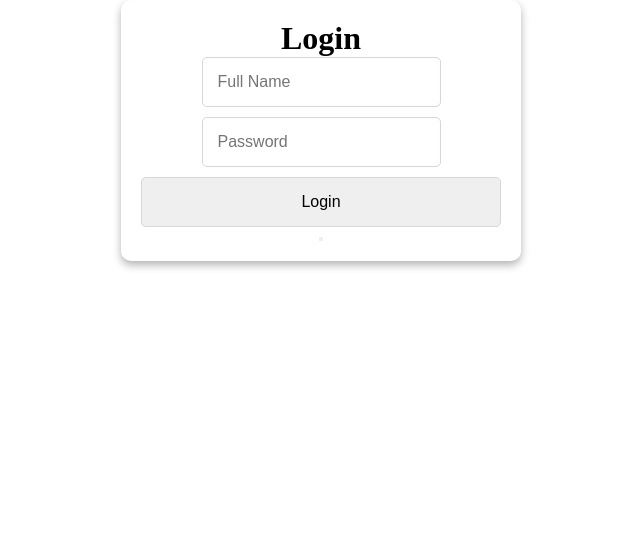
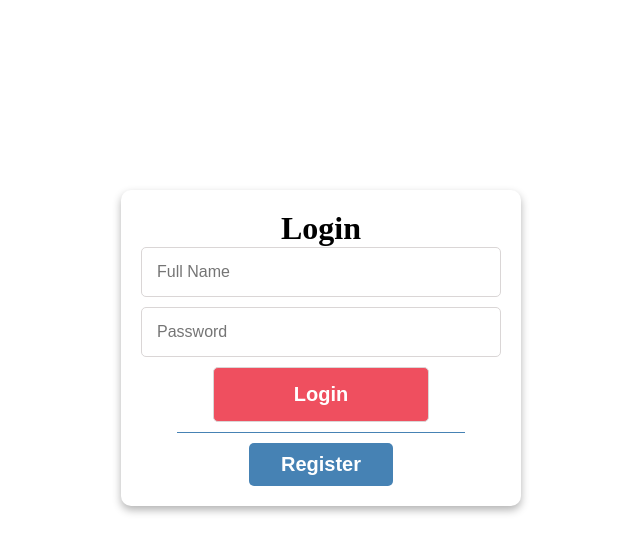
Before and after one commit to fadlalah-taher/Address-Book, a React (Create React App) app in the folder address-book/: page / in a window 1280 px wide. Shown: the top 552 px of the page, without its empty margins (319-959 px from the left). Built offline with nearby package versions, Linux system fonts and the light colour scheme.

Commit message:
Adding css to buttons

```diff
--- a/address-book/src/index.css
+++ b/address-book/src/index.css
@@ -38,3 +38,50 @@ form input:focus{
   border-color: rgb(239, 79, 95);
   box-shadow: 0 0 8px rgb(239, 79, 95);
 }
+.body{
+  height: 90vh;
+  display: flex;
+  align-items: center;
+  justify-content: center;
+}
+.input-login{
+  width: 100%;
+}
+.loginBtn{
+  background-color: rgb(239, 79, 95);
+  padding: 15px;
+  text-align: center;
+  text-decoration: none;
+  width: 60%;
+  border-radius: 5px;
+  color: white;
+  font-size: 20px;
+  font-family: 'Arial';
+  font-weight: 700;
+  transition: 0.5s;
+}
+.loginBtn:hover{
+  background-color: rgb(227, 58, 75);
+}
+.divider{
+  border-top: 1px solid steelblue;
+  width: 80%;
+}
+.registerBtn{
+  background-color: steelblue;
+  padding: 10px;
+  text-align: center;
+  text-decoration: none;
+  border: none;
+  width: 40%;
+  border-radius: 5px;
+  color: white;
+  font-size: 20px;
+  font-family: 'Arial';
+  font-weight: 700;
+  transition: 0.5s;
+  margin-top: 10px;
+}
+.registerBtn:hover{
+  background-color: rgb(3, 101, 182);
+}
--- a/address-book/src/pages/Login.js
+++ b/address-book/src/pages/Login.js
@@ -13,7 +13,7 @@ const Login = () => {
       <div className='form-container'>
         <form className="add-form">
           <h1>Login</h1>
-          <div className="form-control">
+          <div className="input-login">
             <input
               type="text"
               placeholder={"Full Name"}
@@ -24,7 +24,7 @@ const Login = () => {
             />
           </div>
 
-          <div className="form-control">
+          <div className="input-login">
             <input
               type="password"
               placeholder={"Password"}
@@ -35,9 +35,9 @@ const Login = () => {
             />
           </div>
           {field ? <div  className='forget'>Invalid email or password!</div> : ""}
-          <input type={"submit"} value="Login" className="btn btn-block" />
+          <input type={"submit"} value="Login" className="loginBtn" />
           <div className='divider'/>
-          <button className='btn btn-register'></button>
+          <button className='registerBtn'>Register</button>
           {/* <Link className='link' to="/Register">Register</Link> */}
         </form>
       </div>
```
